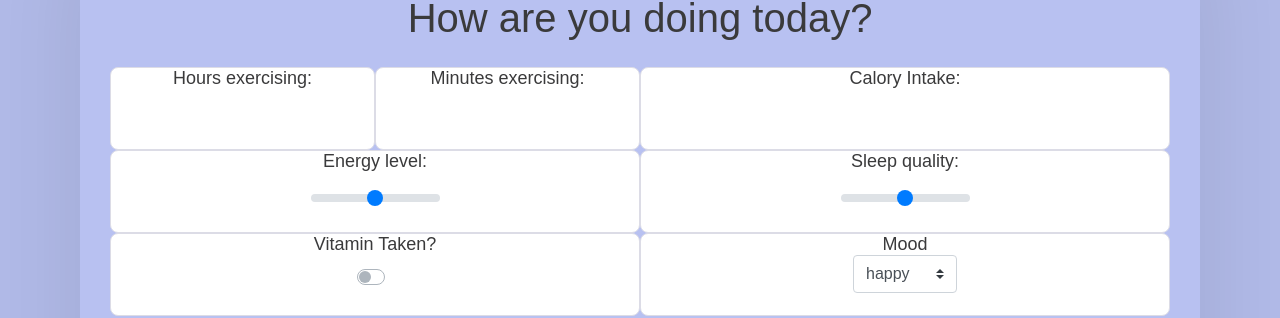
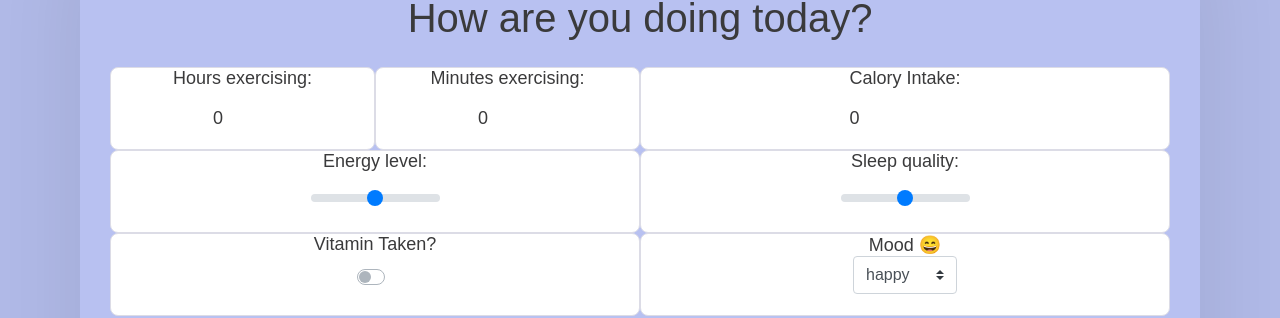
Before and after one commit to mikemorcerf/diary-app, a React (Create React App) app in the folder frontend/: page /profile/logs/new in a window 1280 px wide. Shown: the part 254-572 px from the top of the page. Built offline with nearby package versions, Linux system fonts and the light colour scheme; a web font is replaced by a local one.

Commit message:
connect NewLog page to API

```diff
--- a/frontend/src/pages/EditLog/index.js
+++ b/frontend/src/pages/EditLog/index.js
@@ -60,7 +60,7 @@ export default class EditLog extends React.Component {
                   <input type="number" min="0" max="59" className="input-field" defaultValue={parseInt((this.state.exerciseTime%1)*60)} />
                 </div>
                 <div className="calory-input label-box">
-                  <div className="label">Calory Intake:</div>
+                  <div className="label">Calorie Intake:</div>
                   <input type="number" min="0.1" max="35000.0" className="input-field" defaultValue={this.state.calorieIntake} />
                 </div>
                 <div className="vitamin-input label-box">
--- a/frontend/src/pages/NewLog/index.js
+++ b/frontend/src/pages/NewLog/index.js
@@ -1,45 +1,82 @@
-import React from 'react';
+import React, { useCallback, useState } from 'react';
+import { useHistory } from 'react-router-dom';
 import Header from '../../components/Header';
 import { Form } from 'react-bootstrap';
 import Emoji from '../../components/Emoji';
 
+import api from '../../services/api';
+import ApiAuthorization from '../../services/ApiAuthorization';
+
 import './styles.css';
 
 export default function NewLog() {
+  const [hoursExercising, setHoursExercising] = useState(0);
+  const [minutesExercising, setMinutesExercising] = useState(0);
+  const [calorieIntake, setCalorieIntake] = useState(0.0);
+  const [energyLevel, setEnergyLevel] = useState(3);
+  const [sleepQuality, setSleepQuality] = useState(3);
+  const [vitaminTaken, setVitaminTaken] = useState(false);
+  const [mood, setMood] = useState('happy');
+
+  const history = useHistory();
+
+  const handleSubmit = useCallback((event) => {
+    event.preventDefault();
+    const hours = Number(hoursExercising);
+    const minutes = ((minutesExercising)/60.0).toFixed(2);
+    const exerciseTime = hours + Number(minutes);
+
+    const data = {
+      exerciseTime,
+      calorieIntake: Number(calorieIntake),
+      energyLevel,
+      mood,
+      vitaminTaken,
+      sleepQuality,
+    }
+
+    ApiAuthorization();
+    api.post('/profile/logs', data).then((response)=>{
+      history.push('/profile/logs');
+    }).catch((err)=>{
+      alert(JSON.stringify(err.response.data.error));
+    });
+  },[calorieIntake, energyLevel, history, hoursExercising, minutesExercising, mood, sleepQuality, vitaminTaken]);
+
   return(
     <div>
       <Header />
       <div className="new-log-container">
         <div className="content">
           <h1>How are you doing today?</h1>
-          <Form className="form-content">
+          <Form onSubmit={handleSubmit} className="form-content">
             <div className="time-input-one label-box">
               <div className="label">Hours exercising:</div>
-              <input label="Exercise" type="number" className="input-field" min="0" max="23" />
+              <input label="Exercise" type="number" className="input-field" onChange={event => setHoursExercising(event.target.value)} defaultValue={0} min="0" max="23" />
             </div>
             <div className="time-input-two label-box">
               <div className="label">Minutes exercising:</div>
-              <input type="number" min="0" max="59" className="input-field"/>
+              <input type="number" min="1" max="59" onChange={event => setMinutesExercising(event.target.value)} defaultValue={0} className="input-field"/>
             </div>
             <div className="calory-input label-box">
               <div className="label">Calory Intake:</div>
-              <input type="number" min="0.1" max="35000.0" className="input-field" />
+              <input type="number" min="0.1" max="35000.0" onChange={event => setCalorieIntake(event.target.value)} defaultValue={0} className="input-field" />
             </div>
             <div className="vitamin-input label-box">
               <div className="label">Vitamin Taken?</div>
-              <Form.Check type="switch" className="input-field" id="vitamin-switch" style={{marginTop:'10px'}} label="" />
+              <Form.Check type="switch" className="input-field" onChange={event => setVitaminTaken(event.target.value)} id="vitamin-switch" style={{marginTop:'10px'}} label="" />
             </div>
             <div className="energy-input label-box">
               <div className="label">Energy level:</div>
-              <Form.Control controlId="energy-range" className="input-field" style={{border:'none', marginTop:'15px'}} type="range" custom min={1} max={5} />
+              <Form.Control controlId="energy-range" onChange={event => setEnergyLevel(event.target.value)} className="input-field" style={{border:'none', marginTop:'15px'}} type="range" custom min={1} max={5} />
             </div>
             <div className="sleep-input label-box">
               <div className="label">Sleep quality:</div>
-              <Form.Control controlId="sleep-range" className="input-field" style={{border:'none', marginTop:'15px'}} type="range" custom min={1} max={5} />
+              <Form.Control controlId="sleep-range" onChange={event => setSleepQuality(event.target.value)} className="input-field" style={{border:'none', marginTop:'15px'}} type="range" custom min={1} max={5} />
             </div>
             <div className="mood-input label-box">
-              <div className="label">Mood <Emoji symbol="😄" label="happy"/></div>
-              <Form.Control as="select" className="input-field" custom>
+              <div className="label">Mood <Emoji symbol={mood} label={mood} /></div>
+              <Form.Control as="select" onChange={event => setMood(event.target.value)} className="input-field" custom>
                 <option>happy</option>
                 <option>calm</option>
                 <option>sad</option>
```
